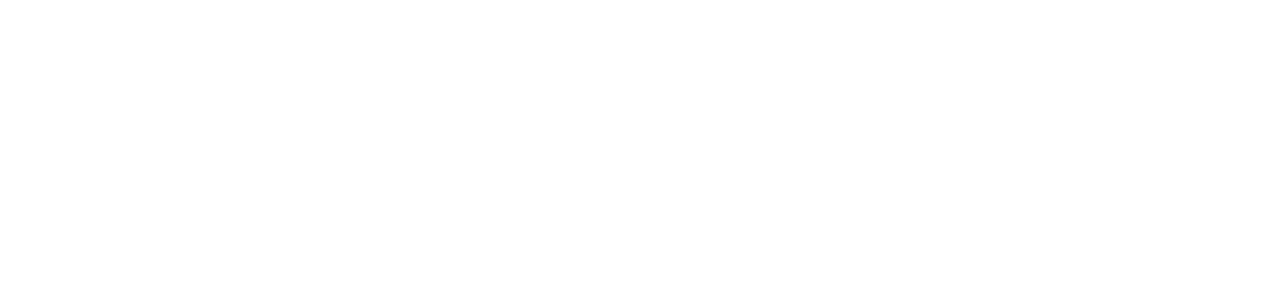
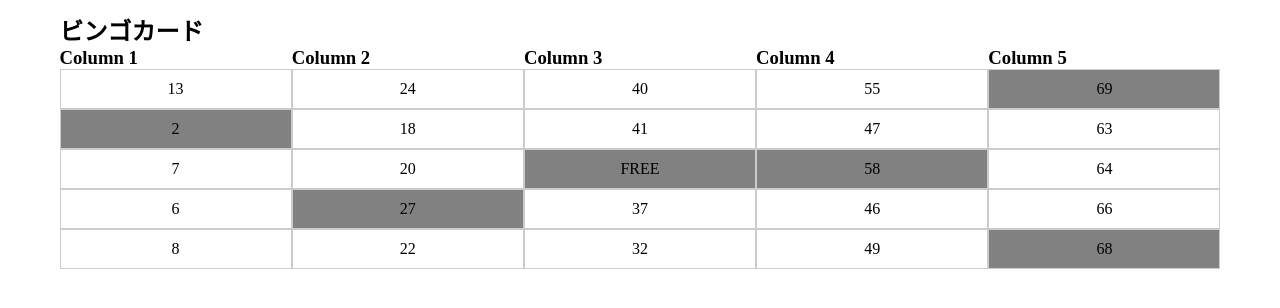
Before and after one commit to kizunas/bingo, a Nuxt app: page / in a window 1280 px wide. Shown: the top 308 px of the page. Built offline with nearby package versions, Linux system fonts and the light colour scheme.

Commit message:
数字が一致した値にstyleを適用

```diff
--- a/pages/index.vue
+++ b/pages/index.vue
@@ -1,5 +1,20 @@
 <template>
   <div>
+    <!-- <h2>Ball Numbers</h2>
+    <div class="grid">
+      <div v-for="number in ballNumbers" :key="number" class="cell">{{ number }}</div>
+    </div> -->
+
+    <h2>ビンゴカード</h2>
+    <div class="grid">
+      <div v-for="(column, index) in columns" :key="index">
+        <h3>Column {{ index + 1 }}</h3>
+        <template v-for="(number, i) in column">
+          <div v-if="index === 2 && i === 2" :key="i" class="center-free">FREE</div>
+          <div v-else :key="i" class="cell" :class="{ 'center-free': isSelected(number) }">{{ number }}</div>
+        </template>
+      </div>
+    </div>
   </div>
 </template>
 
@@ -13,6 +28,8 @@
       columnN: [],
       columnG: [],
       columnO: [],
+      columns: [],
+      selectedBalls: [],
     }
   },
   head() {
@@ -27,6 +44,27 @@
     this.columnN.push(...this.generateUniqueRandomNumbers(31, 45, 5))
     this.columnG.push(...this.generateUniqueRandomNumbers(46, 60, 5))
     this.columnO.push(...this.generateUniqueRandomNumbers(61, 75, 5))
+    this.columns = [
+      this.generateUniqueRandomNumbers(1, 15, 5),
+      this.generateUniqueRandomNumbers(16, 30, 5),
+      this.generateUniqueRandomNumbers(31, 45, 5),
+      this.generateUniqueRandomNumbers(46, 60, 5),
+      this.generateUniqueRandomNumbers(61, 75, 5)
+    ]
+
+    const selectedNumber = this.columns[2][2] // freeの番号を最初に取得
+    this.selectedBalls.push(selectedNumber)
+
+    this.ballNumbers = this.ballNumbers.filter(number => number !== selectedNumber) // 選択された番号を除外した新しい配列を作成
+
+    const intervalId = setInterval(() => {
+        if (this.ballNumbers.length > 0) {
+          const numberToPush = this.ballNumbers.shift() // 配列の最初の要素を取得し、配列から削除
+          this.selectedBalls.push(numberToPush)
+        } else {
+          clearInterval(intervalId)
+        }
+    }, 500)
   },
   methods: {
     generateUniqueRandomBallNumbers(max) {
@@ -39,11 +77,32 @@
     generateUniqueRandomNumbers(min, max, count) {
       const set = new Set()
       while (set.size < count) {
-        const randomNumber = Math.floor(Math.random() * (max - min + 1)) + min
+        const randomNumber = Math.floor(Math.random() * (max - min + 1)) + min  // 0~15の範囲にminが足される
         set.add(randomNumber)
       }
       return Array.from(set)
+    },
+    isSelected(number) {
+      return this.selectedBalls.includes(number)
     }
   }
 }
 </script>
+
+<style scoped>
+.grid {
+  display: grid;
+  grid-template-columns: repeat(5, 1fr);
+}
+.cell {
+  border: 1px solid #ccc;
+  padding: 10px;
+  text-align: center;
+}
+.center-free {
+  border: 1px solid #ccc;
+  padding: 10px;
+  text-align: center;
+  background: #0000007e;
+}
+</style>
```
